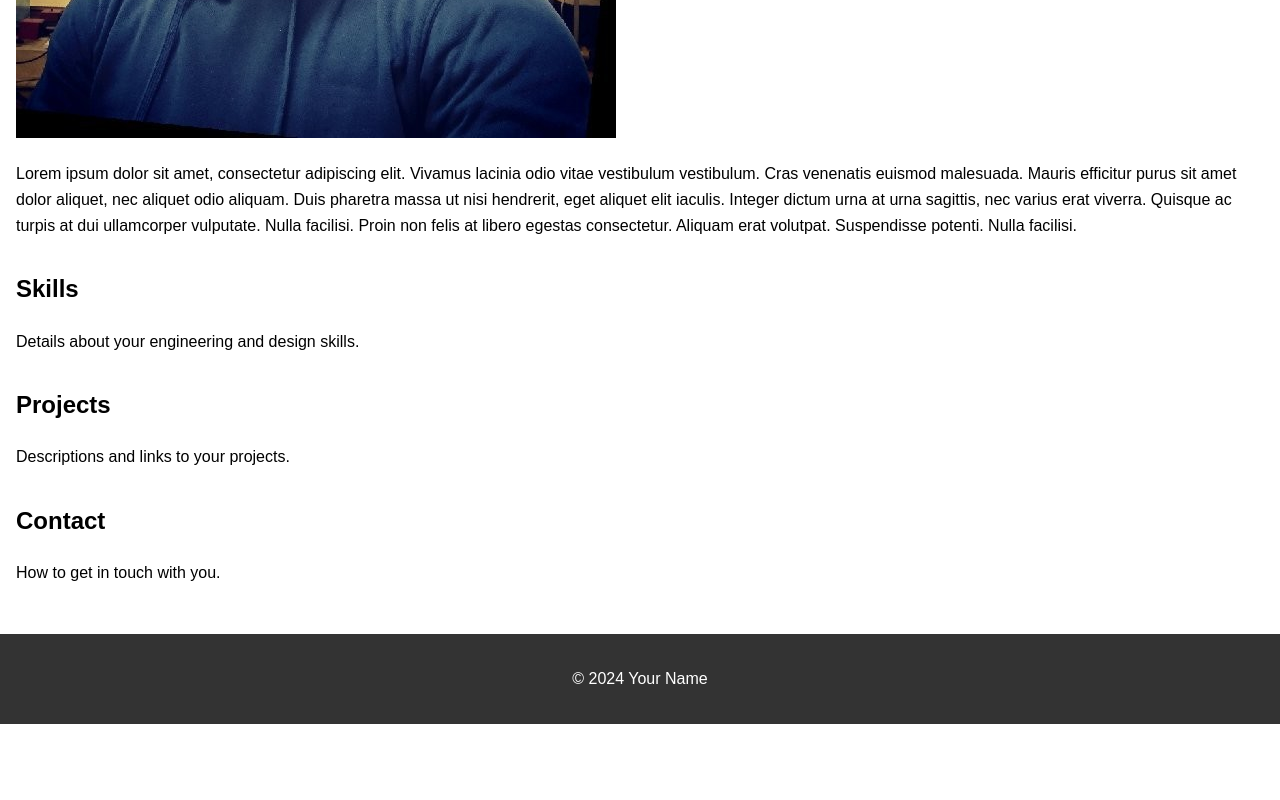
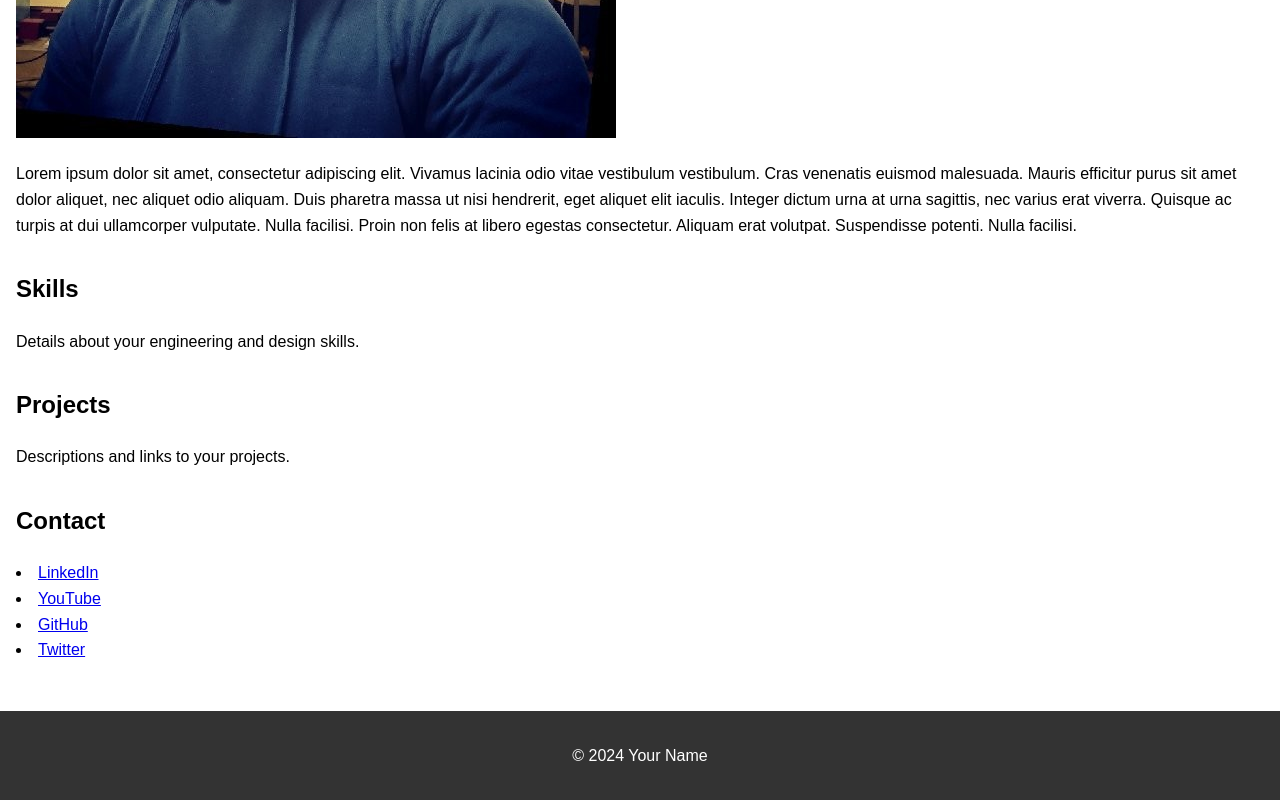
Before and after one commit to mnjja/jja.github.io, a plain HTML site: page index.html in a window 1280 px wide. Shown: the part 724-1524 px from the top of the page. Before the commit the page ends 1448 px from the top, so only its background shows below. Drawn offline with Linux system fonts and the light colour scheme.

Commit message:
#00002: Updated Contact. Added links to youtube, linkedin etc.

```diff
--- a/index.html
+++ b/index.html
@@ -3,10 +3,12 @@
 <head>
     <meta charset="UTF-8">
     <meta name="viewport" content="width=device-width, initial-scale=1.0">
-    <title>Your Name - Portfolio</title>
+    <title>Junior James Achumu - Portfolio</title>
     <link rel="stylesheet" href="styles/styles.css">
 </head>
 <body>
+
+
     <header>
         <h1>Your Name</h1>
         <nav>
@@ -18,7 +20,11 @@
             </ul>
         </nav>
     </header>
+
+
     <main>
+
+
         <section id="about">
             <h2>About Me</h2>
             <img src="images/1552500885080.jpg" alt="Your Name" class="profile-picture">
@@ -27,22 +33,37 @@
                 Integer dictum urna at urna sagittis, nec varius erat viverra. Quisque ac turpis at dui ullamcorper vulputate. Nulla facilisi.
                 Proin non felis at libero egestas consectetur. Aliquam erat volutpat. Suspendisse potenti. Nulla facilisi.</p>
         </section>
+
+
         <section id="skills">
             <h2>Skills</h2>
             <p>Details about your engineering and design skills.</p>
         </section>
+
+
         <section id="projects">
             <h2>Projects</h2>
             <p>Descriptions and links to your projects.</p>
         </section>
+
+
         <section id="contact">
             <h2>Contact</h2>
-            <p>How to get in touch with you.</p>
+            <!-- How to get in touch with me -->
+            <li><a href="https://www.linkedin.com/in/james-junior-achumu-a242b8152" target="_blank">LinkedIn</a></li>
+                <li><a href="https://www.youtube.com/@latecad1530" target="_blank">YouTube</a></li>
+                <li><a href="https://github.com/mnjja" target="_blank">GitHub</a></li>
+                <li><a href="https://twitter.com/your-twitter" target="_blank">Twitter</a></li>
+                <!-- Add more social links as needed -->
         </section>
     </main>
+
+
     <footer>
         <p>&copy; 2024 Your Name</p>
     </footer>
+
+
     <script src="scripts/main.js"></script>
 </body>
 </html>
```
